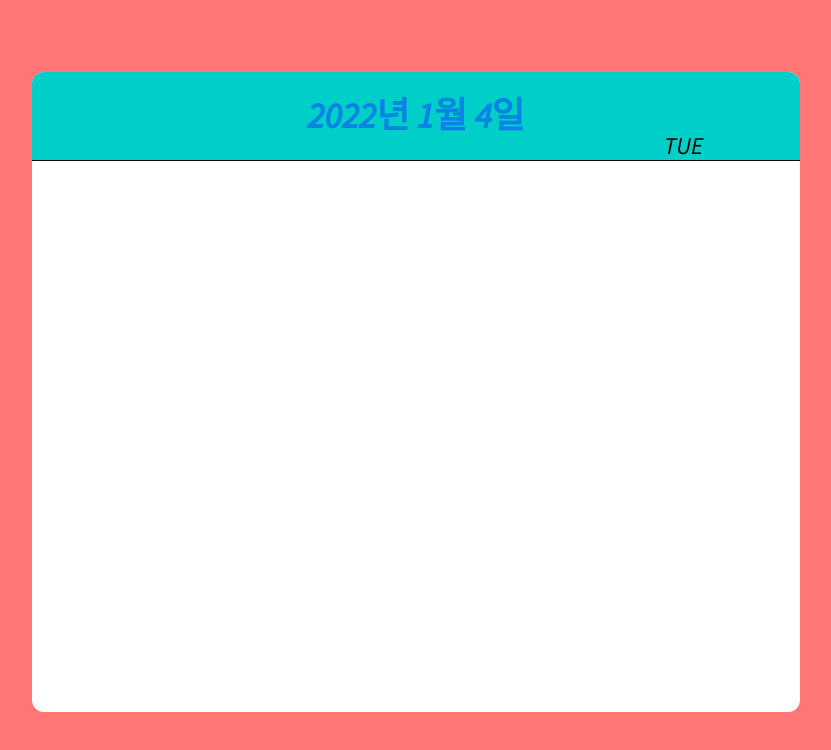
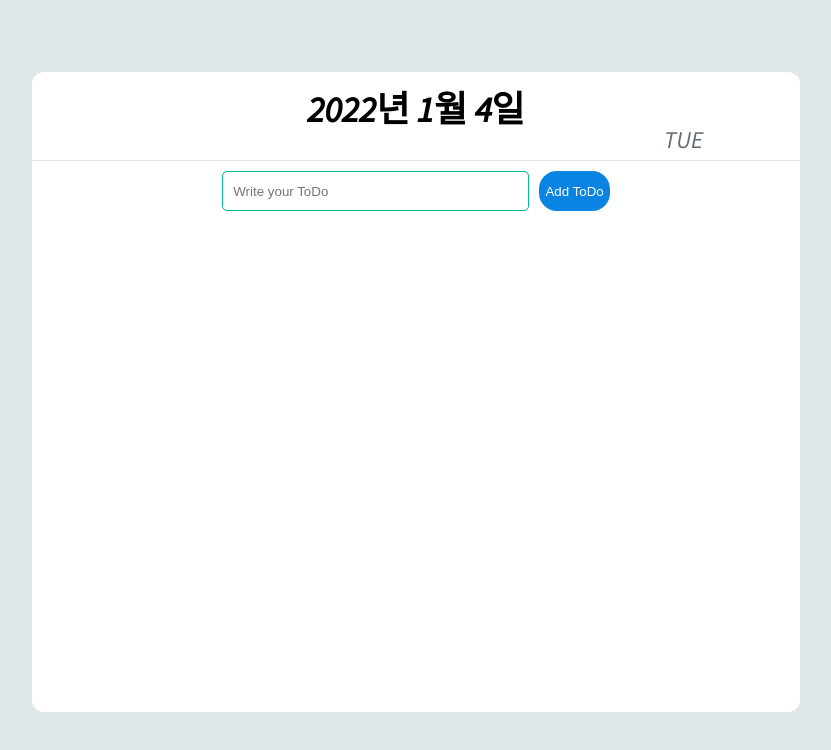
Before and after one commit to E-Sangho/-Hidden-ToDoList, a React (Create React App) app: page / in a window 1280 px wide. Shown: the top 750 px of the page, without its empty margins (224-1055 px from the left). Built offline with nearby package versions, Linux system fonts and the light colour scheme.

Commit message:
complete without alert

```diff
--- a/public/index.html
+++ b/public/index.html
@@ -29,6 +29,12 @@
             href="https://fonts.googleapis.com/css2?family=Source+Sans+Pro:ital@1&display=swap"
             rel="stylesheet"
         />
+        <link
+            rel="stylesheet"
+            href="https://use.fontawesome.com/releases/v5.15.4/css/all.css"
+            integrity="sha384-DyZ88mC6Up2uqS4h/KRgHuoeGwBcD4Ng9SiP4dIRy0EXTlnuz47vAwmeGwVChigm"
+            crossorigin="anonymous"
+        />
     </head>
     <body>
         <noscript>You need to enable JavaScript to run this app.</noscript>
--- a/src/App.tsx
+++ b/src/App.tsx
@@ -4,7 +4,9 @@ import ResetCSS from "./components/resetcss";
 import GlobalStyle from "./components/globalstyle";
 import Container from "./components/container";
 import ToDoHead from "./components/head";
-
+import ToDoList from "./components/todolist";
+import ListContainer from "./components/listcontainer";
+import CreateToDo from "./components/createtodo";
 const AddBtn = styled.button`
     background-color: blue;
 `;
@@ -30,7 +32,7 @@ function App() {
             <GlobalStyle />
             <Container>
                 <ToDoHead />
-            </Container>
+                <CreateToDo />
                 {/* <form onSubmit={onSubmit}>
                     <input
                         value={toDo}
@@ -40,12 +42,12 @@ function App() {
                     />
                     <button>Add ToDo</button>
                 </form>
-            <hr />
-            <ul>
+                <ListContainer>
                     {toDos.map((todo, index) => (
-                    <li key={toDos.length - index}>{todo}</li>
+                        <ToDoList check={false} todo={todo} />
                     ))}
-            </ul> */}
+                </ListContainer> */}
+            </Container>
         </>
     );
 }
--- a/src/components/container.tsx
+++ b/src/components/container.tsx
@@ -12,6 +12,7 @@ const Block = styled.div`
     margin-top: 72px;
     border-radius: 12px;
     display: flex;
+    flex-direction: column;
 `;
 
 function Container({ children }: IContainer) {
--- a/src/components/createtodo.tsx
+++ b/src/components/createtodo.tsx
@@ -1,5 +1,82 @@
+import { useState } from "react";
 import styled from "styled-components";
+import ListContainer from "./listcontainer";
+import ToDoList from "./todolist";
 
-function CreateToDo() {}
+const FormBlock = styled.div`
+    width: 100%;
+    display: flex;
+    flex-direction: column;
+    align-itmes: center;
+    margin-top: 10px;
+    form {
+        display: flex;
+        justify-content: center;
+        input {
+            width: 40%;
+            border: 1px solid #00b894;
+            border-radius: 5px;
+            padding-left: 10px;
+            height: 40px;
+            box-sizing: border-box;
+            &:focus {
+                outline: none;
+            }
+        }
+        button {
+            margin-left: 10px;
+            background-color: #0984e3;
+            border-radius: 18px;
+            color: white;
+            border: none;
+        }
+    }
+`;
+
+function CreateToDo() {
+    const [toDo, setToDo] = useState("");
+    const [toDos, setToDos] = useState<string[]>([]);
+    const onChange = (event: React.FormEvent<HTMLInputElement>) => {
+        setToDo(event.currentTarget.value);
+    };
+    const onSubmit = (event: React.FormEvent<HTMLFormElement>) => {
+        event.preventDefault();
+        if (toDo === "") {
+            return;
+        }
+        const isDuplicated = toDos.includes(toDo);
+        if (isDuplicated) {
+            console.log("The thing is duplicated");
+            return;
+        }
+        const newToDos = [...toDos, toDo];
+        setToDos(newToDos);
+        setToDo("");
+    };
+    return (
+        <FormBlock>
+            <form onSubmit={onSubmit}>
+                <input
+                    value={toDo}
+                    onChange={onChange}
+                    type="text"
+                    placeholder="Write your ToDo"
+                />
+                <button>Add ToDo</button>
+            </form>
+            <ListContainer>
+                {toDos.map((todo, index) => (
+                    <ToDoList
+                        key={toDos.length - index}
+                        check={false}
+                        todo={todo}
+                        toDos={toDos}
+                        setToDos={setToDos}
+                    />
+                ))}
+            </ListContainer>
+        </FormBlock>
+    );
+}
 
 export default CreateToDo;
--- a/src/components/globalstyle.tsx
+++ b/src/components/globalstyle.tsx
@@ -3,7 +3,7 @@ import { createGlobalStyle } from "styled-components";
 const GlobalStyle = createGlobalStyle`
 body {
     font-family: 'Source Sans Pro', sans-serif;
-    background-color: #ff7675;
+    background-color: #dfe6e9;
 }
 `;
 
--- a/src/components/head.tsx
+++ b/src/components/head.tsx
@@ -8,13 +8,11 @@ const HeadBlock = styled.div`
     align-items: center;
     margin: 0 auto;
     padding-top: 24px;
-    border-bottom: 1px solid;
+    border-bottom: 1px solid #dfe6e9;
     flex-direction: column;
-    background-color: #00cec9;
     border-radius: 12px 12px 0 0;
     h1 {
         font-size: 36px;
-        color: #0984e3;
         font-weight: bold;
     }
     .head-day {
@@ -22,7 +20,9 @@ const HeadBlock = styled.div`
         display: flex;
         justify-content: right;
         margin-right: 40px;
+        margin-bottom: 12px;
         font-size: 24px;
+        color: #636e72;
     }
 `;
 
--- /dev/null
+++ b/src/components/listcontainer.tsx
@@ -0,0 +1,20 @@
+import styled from "styled-components";
+
+interface IListBlock {
+    children?: React.ReactNode;
+}
+
+const ListContainerBlock = styled.div`
+    display: flex;
+    flex-direction: column;
+    overflow-y: auto;
+    width: 100%;
+    height: 80vh;
+    max-height: 70%;
+`;
+
+function ListContainer({ children }: IListBlock) {
+    return <ListContainerBlock>{children}</ListContainerBlock>;
+}
+
+export default ListContainer;
--- /dev/null
+++ b/src/components/todolist.tsx
@@ -0,0 +1,89 @@
+import { useState } from "react";
+import styled, { css } from "styled-components";
+
+interface IToDoList {
+    check: boolean;
+    todo: string;
+    toDos: string[];
+    setToDos: React.Dispatch<React.SetStateAction<string[]>>;
+}
+
+interface ICheckBlock {
+    check: boolean;
+}
+
+const RemoveBlock = styled.div`
+    width: 24px;
+    height: 24px;
+    border-radius: 50%;
+    display: flex;
+    justify-content: center;
+    align-items: center;
+    border: 1px solid #d63031;
+    margin: 0 20px;
+    visibility: hidden;
+    color: #d63031;
+`;
+
+const TodoListBlock = styled.div`
+    display: flex;
+    justify-content: space-between;
+    align-items: center;
+    margin-top: 24px;
+    &:hover {
+        ${RemoveBlock} {
+            visibility: visible;
+        }
+    }
+`;
+
+const CheckBlock = styled.div<ICheckBlock>`
+    width: 24px;
+    height: 24px;
+    border-radius: 50%;
+    display: flex;
+    justify-content: center;
+    align-items: center;
+    border: 1px solid #b2bec3;
+    margin: 0 20px;
+    color: #b2bec3;
+    cursor: pointer;
+    ${(props) =>
+        props.check &&
+        css`
+            color: #00b894;
+            border: 1px solid #00b894;
+        `}
+`;
+
+const TodoBlock = styled.div<ICheckBlock>`
+    font-size: 24px;
+    ${(props) =>
+        props.check &&
+        css`
+            color: #b2bec3;
+        `}
+`;
+
+function ToDoList({ check, todo, toDos, setToDos }: IToDoList) {
+    const [isChecked, setIsChecked] = useState(check);
+    const onClick = () => {
+        setIsChecked((isChecked) => !isChecked);
+    };
+    const removeComponent = () => {
+        setToDos(toDos.filter((toDo) => toDo !== todo));
+    };
+    return (
+        <TodoListBlock>
+            <CheckBlock check={isChecked} onClick={onClick}>
+                {isChecked && <i className="fas fa-check" />}
+            </CheckBlock>
+            <TodoBlock check={isChecked}>{todo}</TodoBlock>
+            <RemoveBlock onClick={removeComponent}>
+                <i className="fas fa-minus"></i>
+            </RemoveBlock>
+        </TodoListBlock>
+    );
+}
+
+export default ToDoList;
```
Lines whose indentation alone changed are shown as unchanged.
